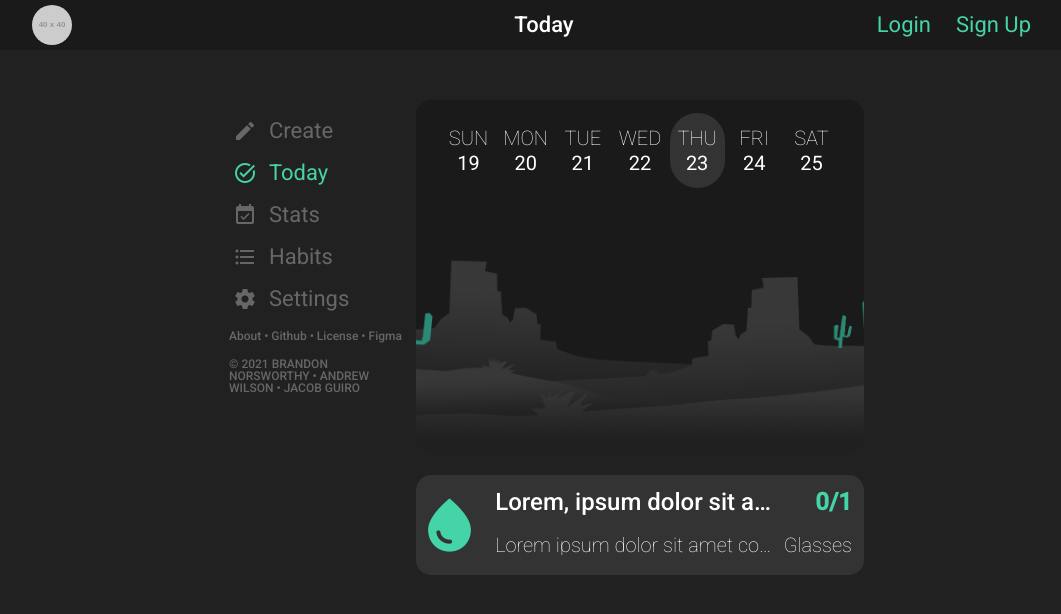
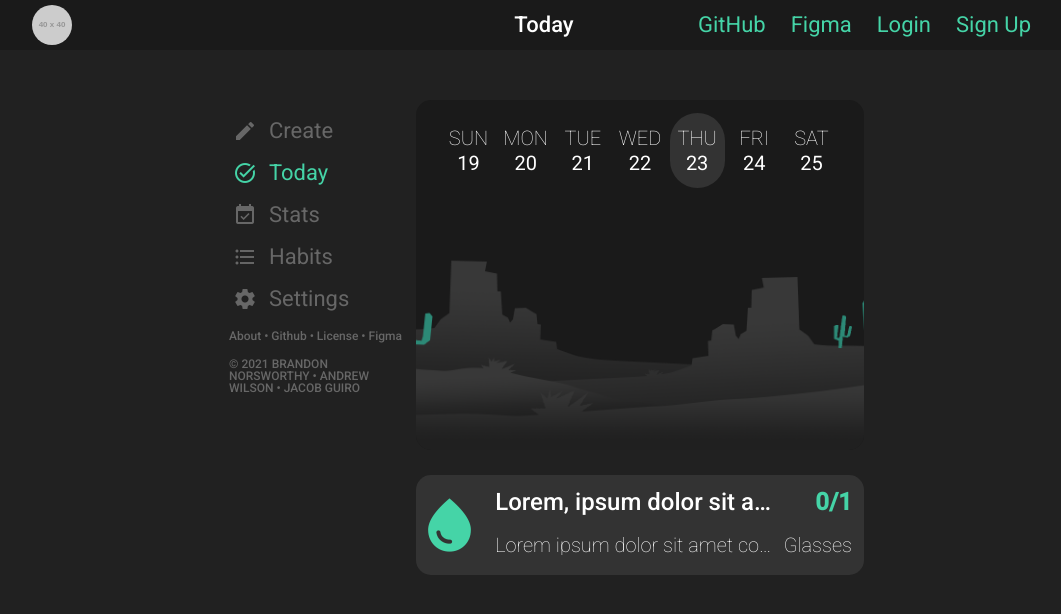
Before and after one commit to brandonnorsworthy/productive, a React (Create React App) app: page / in a window 1280 px wide. Shown: the top 614 px of the page, without its empty margins (96-1157 px from the left). Built offline with nearby package versions, Linux system fonts and the light colour scheme.

Commit message:
renamed some component functions and added figma and github to main nav

```diff
--- a/src/components/Content.js
+++ b/src/components/Content.js
@@ -3,7 +3,7 @@ import Hero from './content/Hero'
 import Habit from './content/Habit'
 import '../cards.css'
 
-function Header() {
+function Content() {
     return (
         <div className="content">
             <Hero />
@@ -12,4 +12,4 @@ function Header() {
     )
 }
 
-export default Header
+export default Content
--- a/src/components/Header.js
+++ b/src/components/Header.js
@@ -8,8 +8,10 @@ function Header() {
             </div>
             <div className="header-title">Today</div>
             <div className="header-buttons">
+                <a href="https://github.com/brandonnorsworthy/productive" target="_blank" rel="noreferrer" alt="">GitHub</a>
+                <a href="https://www.figma.com/file/GeqG7ziw4s18g7aSJ7K29e/Productive" target="_blank" rel="noreferrer" alt="">Figma</a>
                 <button id="login">Login</button>
-                <button id="login">Sign Up</button>
+                <button id="login">Sign&nbsp;Up</button>
             </div>
         </header>
     )
--- a/src/components/Navbar.js
+++ b/src/components/Navbar.js
@@ -1,6 +1,6 @@
 import React from 'react'
 
-function Header() {
+function Navbar() {
     return (
         <aside>
             <div>
@@ -56,4 +56,4 @@ function Header() {
     )
 }
 
-export default Header
+export default Navbar
--- a/src/index.css
+++ b/src/index.css
@@ -61,7 +61,9 @@ header>div {
     justify-content: end;
 }
 
+.header-buttons a,
 .header-buttons button {
+    text-decoration: none;
     margin-right: 25px;
     color: var(--font-highlight);
     background-color: var(--card-background-dark);
```
